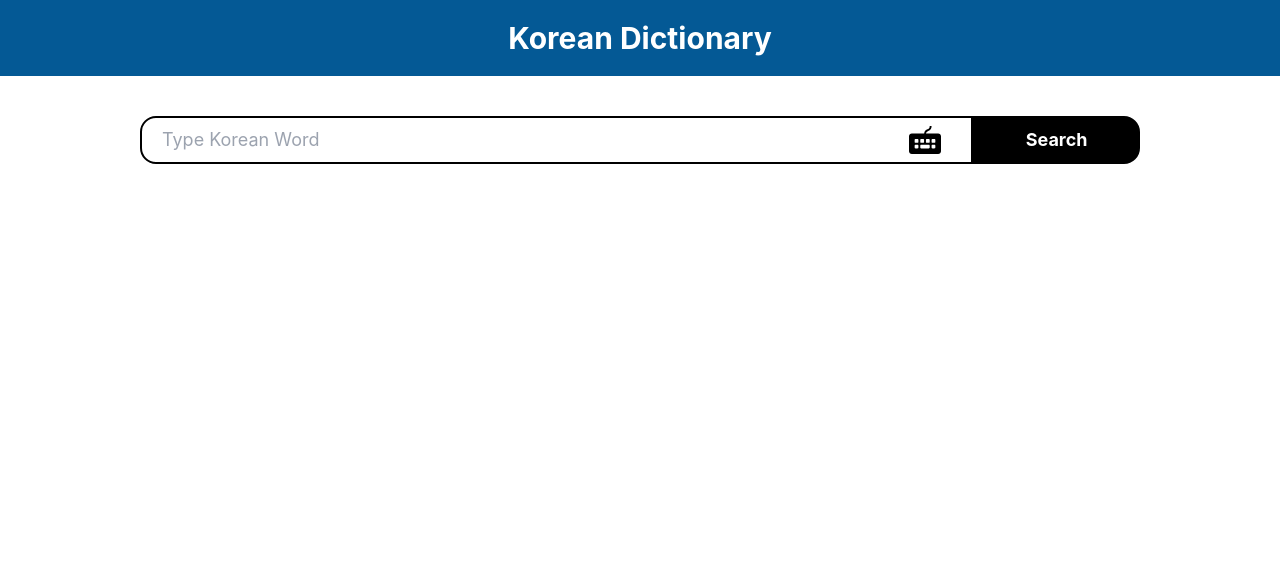
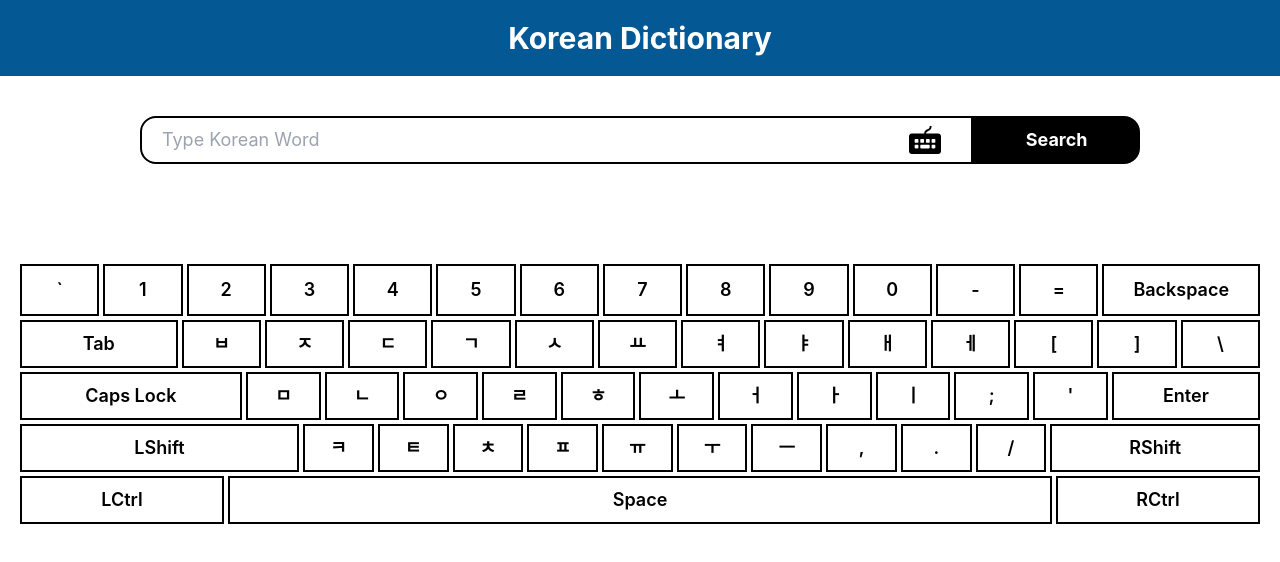
Before and after one commit to ana117/korean-dictionary, a React (Create React App) app: page / in a window 1280 px wide. Shown: the top 562 px of the page. Built offline with nearby package versions, Linux system fonts and the light colour scheme.

Commit message:
Add simple virtual korean keyboard

```diff
--- a/package.json
+++ b/package.json
@@ -7,6 +7,7 @@
     "@testing-library/jest-dom": "^5.16.5",
     "@testing-library/react": "^13.4.0",
     "@testing-library/user-event": "^13.5.0",
+    "hangul-js": "^0.2.6",
     "react": "^18.2.0",
     "react-dom": "^18.2.0",
     "react-scripts": "5.0.1",
--- /dev/null
+++ b/src/components/VirtualKeyboard.js
@@ -0,0 +1,112 @@
+import Key from "./key";
+import {useState} from "react";
+
+const VirtualKeyboard = ({search, updateSearch}) => {
+    const [shift, setShift] = useState(false);
+    const [capsLock, setCapsLock] = useState(false);
+
+    const handleUpdateSearch = (newSearch) => {
+        if (shift) {
+            setShift(false);
+        }
+        updateSearch(newSearch);
+    }
+    const toggleShift = () => {
+        setShift(!shift);
+    }
+
+    const toggleCapsLock = () => {
+        setCapsLock(!capsLock);
+    }
+
+    const keys = [
+        ["`", "1", "2", "3", "4", "5", "6", "7", "8", "9", "0", "-", "=", "Backspace"],
+        ["Tab", "ㅂ", "ㅈ", "ㄷ", "ㄱ", "ㅅ", "ㅛ", "ㅕ", "ㅑ", "ㅐ", "ㅔ", "[", "]", "\\"],
+        ["Caps Lock", "ㅁ", "ㄴ", "ㅇ", "ㄹ", "ㅎ", "ㅗ", "ㅓ", "ㅏ", "ㅣ", ";", "'", "Enter"],
+        ["LShift", "ㅋ", "ㅌ", "ㅊ", "ㅍ", "ㅠ", "ㅜ", "ㅡ", ",", ".", "/", "RShift"],
+        ["LCtrl", "Space", "RCtrl"]
+    ];
+
+    const altKeys = [
+        ["~", "!", "@", "#", "$", "%", "^", "&", "*", "(", ")", "_", "+", "Backspace"],
+        ["Tab", "ㅃ", "ㅉ", "ㄸ", "ㄲ", "ㅆ", "", "", "", "ㅒ", "ㅖ", "{", "}", "|"],
+        ["Caps Lock", "", "", "", "", "", "", "", "", "", ":", "\"", "Enter"],
+        ["LShift", "", "", "", "", "", "", "", "<", ">", "?", "RShift"],
+        ["LCtrl", "Space", "RCtrl"]
+    ];
+
+    if (capsLock) {
+        return (
+            <div className="w-full">
+                <div className={"m-5"}>
+                    <div className={"grid grid-rows-5"}>
+                        {altKeys.map((row, i) => {
+                            return (
+                                <div key={keys[i][0] + keys[i][1]}
+                                     className={`flex w-full ${i === 0 ? '' : 'mt-1'}`}>
+                                    {row.map((key, j) => {
+                                        return (
+                                            <Key key={keys[i][j]} symbol={key} withMargin={j !== 0} search={search}
+                                                 updateSearch={handleUpdateSearch} toggleShift={toggleShift}
+                                                 toggleCapslock={toggleCapsLock}/>
+                                        );
+                                    })}
+                                </div>
+                            );
+                        })}
+                    </div>
+                </div>
+            </div>
+        )
+    }
+
+    if (shift) {
+        return (
+            <div className="w-full">
+                <div className={"m-5"}>
+                    <div className={"grid grid-rows-5"}>
+                        {altKeys.map((row, i) => {
+                            return (
+                                <div key={keys[i][0] + keys[i][1]}
+                                     className={`flex w-full ${i === 0 ? '' : 'mt-1'}`}>
+                                    {row.map((key, j) => {
+                                        return (
+                                            <Key key={keys[i][j]} symbol={key} withMargin={j !== 0} search={search}
+                                                 updateSearch={handleUpdateSearch} toggleShift={toggleShift}
+                                                 toggleCapslock={toggleCapsLock}/>
+                                        );
+                                    })}
+                                </div>
+                            );
+                        })}
+                    </div>
+                </div>
+            </div>
+        )
+    }
+
+    return (
+        <div className="w-full">
+            <div className={"m-5"}>
+                <div className={"grid grid-rows-5"}>
+                    {keys.map((row, i) => {
+                        return (
+                            <div key={keys[i][0] + keys[i][1]}
+                                 className={`flex w-full ${i === 0 ? '' : 'mt-1'}`}>
+                                {row.map((key, j) => {
+                                    return (
+                                        <Key key={keys[i][j]} symbol={key} withMargin={j !== 0} search={search}
+                                             updateSearch={handleUpdateSearch} toggleShift={toggleShift}
+                                             toggleCapslock={toggleCapsLock}/>
+                                    );
+                                })}
+                            </div>
+                        );
+                    })}
+                </div>
+            </div>
+        </div>
+    );
+}
+
+export default VirtualKeyboard;
--- /dev/null
+++ b/src/components/key.js
@@ -0,0 +1,77 @@
+import React from 'react';
+
+const Key = ({symbol, withMargin, search, updateSearch, toggleShift, toggleCapslock}) => {
+    const handleClick = () => {
+        let newSearch = search;
+        switch (symbol) {
+            case "Backspace":
+                newSearch = newSearch.slice(0, -1);
+                break;
+
+            case "Tab":
+            case "Enter":
+            case "LCtrl":
+            case "RCtrl":
+                break;
+
+            case "Caps Lock":
+                toggleCapslock();
+                break;
+            case "LShift":
+            case "RShift":
+                toggleShift();
+                break;
+
+            case "Space":
+                newSearch += " ";
+                break;
+
+            default:
+                newSearch += symbol;
+                break;
+        }
+
+        updateSearch(newSearch);
+    }
+
+    let customClass = "";
+
+    switch (symbol) {
+        case "Backspace":
+        case "Tab":
+        case "Enter":
+            customClass += "basis-2/12";
+            break;
+
+        case "Caps Lock":
+        case "RShift":
+            customClass += "basis-3/12";
+            break;
+
+        case "LShift":
+            customClass += "basis-4/12";
+            break;
+
+        case "Space":
+            customClass += "basis-7/12";
+            break;
+
+        default:
+            customClass += "basis-1/12";
+            break;
+    }
+
+    if (withMargin) {
+        customClass += " ms-1";
+    }
+
+    return (
+        <button
+            className={`border-black border-2 flex-auto py-2 text-lg font-semibold hover:bg-slate-100 ${customClass}`}
+            onClick={handleClick}>
+            {symbol}
+        </button>
+    );
+}
+
+export default Key;
--- a/src/pages/search-page.js
+++ b/src/pages/search-page.js
@@ -4,14 +4,23 @@ import Word from "../components/word";
 
 import data from "./test.xml"
 import keyboardSVG from "../assets/keyboard.svg";
+import VirtualKeyboard from "../components/VirtualKeyboard";
 
 const API_URL = "https://krdict.korean.go.kr/api/search";
 const SearchPage = () => {
     const [words, setWords] = useState([]);
     const [search, setSearch] = useState("");
 
-    const handleSearchChange = (event) => {
-        setSearch(event.target.value);
+    const Hangul = require('hangul-js');
+
+    const updateSearch = (newSearch) => {
+        let disassembled = Hangul.disassemble(newSearch);
+        let assembled = Hangul.assemble(disassembled);
+        setSearch(assembled);
+    }
+
+    const handleInputChange = (event) => {
+        updateSearch(event.target.value);
     }
 
     const fetchWords = async () => {
@@ -62,7 +71,7 @@ const SearchPage = () => {
                 <div className={"w-5/6 flex items-center relative"}>
                     <div className={"w-4/6 lg:w-5/6 flex justify-end items-center"}>
                         <img src={keyboardSVG} alt={"keyboard"} className={"absolute h-4/6 cursor-pointer mr-8"}/>
-                        <input id={"search-bar"} type={"text"} placeholder={"Type Korean Word"} value={search} onChange={handleSearchChange}
+                        <input id={"search-bar"} type={"text"} placeholder={"Type Korean Word"} value={search} onChange={handleInputChange}
                                className={"w-full py-2 px-5 rounded-2xl rounded-e-none text-lg border-black border-2 focus:outline-0"}/>
                     </div>
                     <button type={"button"} onClick={fetchWords}
@@ -76,6 +85,7 @@ const SearchPage = () => {
                     })}
                 </div>
             </main>
+            <VirtualKeyboard search={search} updateSearch={updateSearch}/>
         </section>
     );
 }
--- a/tailwind.config.js
+++ b/tailwind.config.js
@@ -7,6 +7,9 @@ module.exports = {
             'primary': '#045995',
             'secondary': '#E5042C',
             'tertiary': '#E5DADB',
+        },
+        gridTemplateColumns: {
+            '15': 'repeat(15, minmax(0, 1fr))',
         }
     },
   },
```
Also changed, not shown: 1 other file (tests, documents, lock files or other folders).
